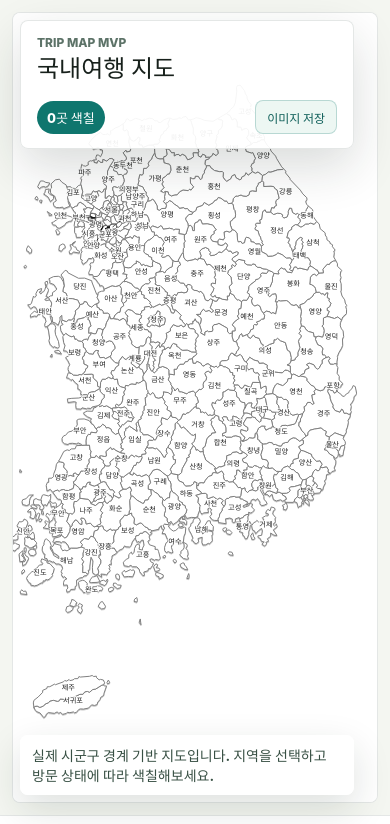
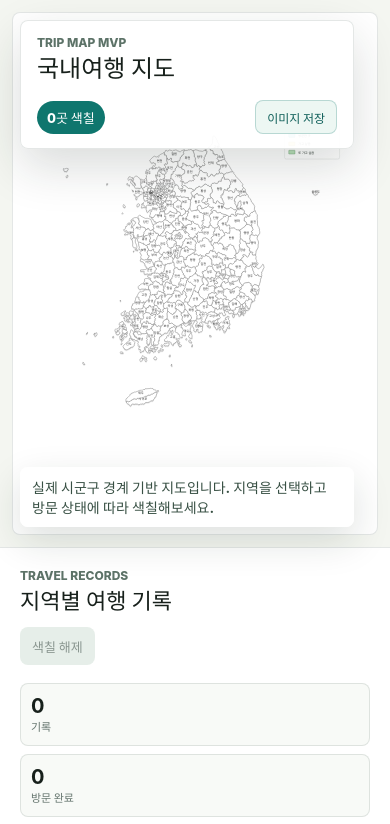
Before and after one commit to solbi0802/trip-map, a React (Vite) app: page / in a window 390 px wide. Shown: the top 824 px of the page. Built offline with nearby package versions, Linux system fonts and the light colour scheme.

Commit message:
fix: fit map layout to viewport

```diff
--- a/src/styles.css
+++ b/src/styles.css
@@ -14,7 +14,12 @@
 body {
   margin: 0;
   min-width: 320px;
-  min-height: 100vh;
+  height: 100vh;
+  overflow: hidden;
+}
+
+#root {
+  height: 100%;
 }
 
 button {
@@ -24,7 +29,8 @@ button {
 .app-shell {
   display: grid;
   grid-template-columns: minmax(0, 1fr) 460px;
-  min-height: 100vh;
+  height: 100vh;
+  overflow: hidden;
   background: #f4f6f1;
 }
 
@@ -33,6 +39,7 @@ button {
   display: flex;
   flex-direction: column;
   min-width: 0;
+  min-height: 0;
   padding: 20px;
 }
 
@@ -117,8 +124,8 @@ h2 {
 
 .map-canvas {
   flex: 1;
-  min-height: calc(100vh - 40px);
-  overflow: auto;
+  min-height: 0;
+  overflow: hidden;
   border: 1px solid rgba(39, 62, 51, 0.12);
   border-radius: 8px;
   background: #ffffff;
@@ -126,7 +133,7 @@ h2 {
 
 .region-map-canvas {
   display: flex;
-  align-items: flex-start;
+  align-items: center;
   justify-content: center;
   padding: 24px 32px;
 }
@@ -148,9 +155,10 @@ h2 {
 
 .korea-map-svg {
   flex: 0 0 auto;
-  width: min(92vw, 1640px);
-  max-width: none;
-  height: auto;
+  width: 100%;
+  max-width: 100%;
+  height: 100%;
+  max-height: 100%;
 }
 
 .region-layer {
@@ -285,7 +293,9 @@ h2 {
   display: flex;
   flex-direction: column;
   gap: 18px;
+  height: 100vh;
   min-width: 0;
+  overflow-y: auto;
   padding: 24px;
   border-left: 1px solid rgba(39, 62, 51, 0.12);
   background: #ffffff;
@@ -635,8 +645,21 @@ h2 {
 }
 
 @media (max-width: 860px) {
+  body {
+    height: auto;
+    min-height: 100vh;
+    overflow: auto;
+  }
+
+  #root {
+    height: auto;
+  }
+
   .app-shell {
     grid-template-columns: 1fr;
+    height: auto;
+    min-height: 100vh;
+    overflow: visible;
   }
 
   .map-pane {
@@ -645,11 +668,14 @@ h2 {
   }
 
   .map-canvas {
+    flex: none;
+    height: 62vh;
     min-height: 62vh;
   }
 
   .korea-map-svg {
-    width: min(180vw, 980px);
+    width: 100%;
+    height: 100%;
   }
 
   .map-header {
@@ -666,6 +692,8 @@ h2 {
   }
 
   .side-panel {
+    height: auto;
+    overflow: visible;
     border-top: 1px solid rgba(39, 62, 51, 0.12);
     border-left: 0;
     padding: 20px;
```
